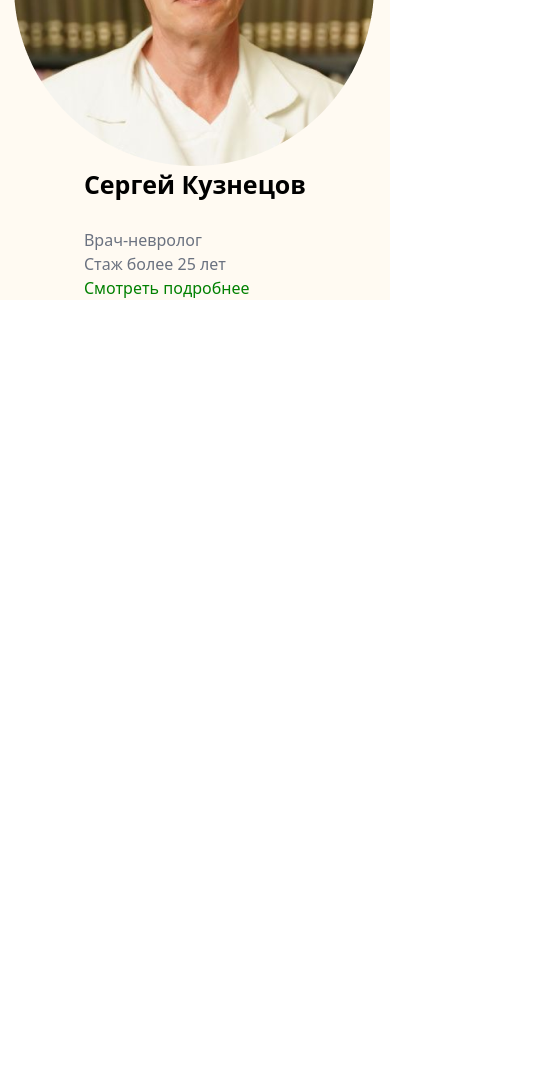
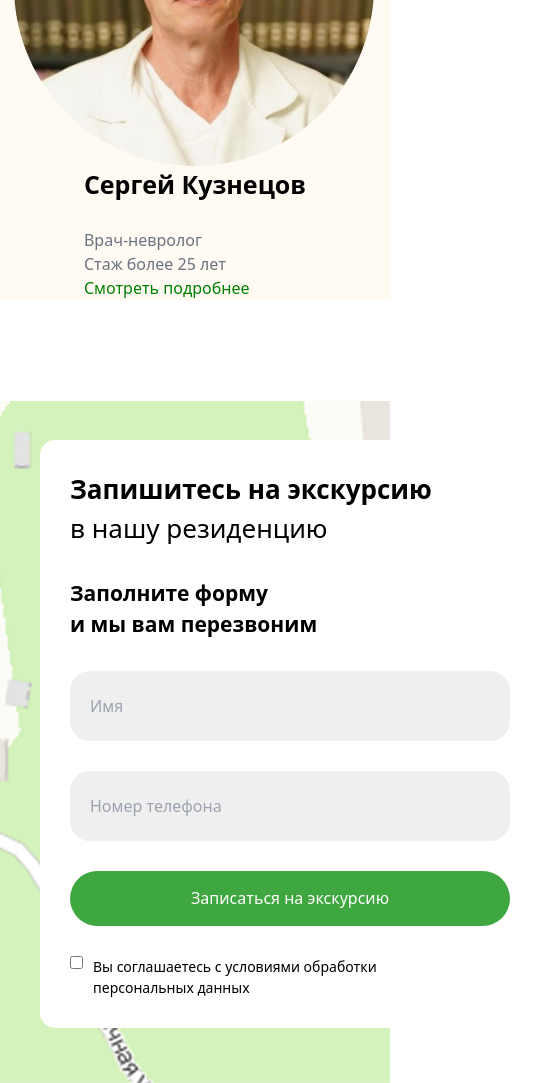
Before and after one commit to Umar777406/figma, a website: page src/index.html in a window 390 px wide. Shown: the part 9725-10808 px from the top of the page, 540 px wide, since content can reach past the window. Before the commit the page ends 10025 px from the top, so only its background shows below. Drawn offline with nearby package versions, Linux system fonts and the light colour scheme; files that its build step writes are made by us from their sources.

Commit message:
section5

```diff
--- a/src/index.html
+++ b/src/index.html
@@ -21,7 +21,7 @@
       </ul>
       <div class="flex items-center gap-6 hidden lg:flex">
         <div class="text-right">
-          <p class="text-gray-500 text-sm leading-none">Есть номер! Звоните</p>
+          <p class="text-gray-500 text-smЕсть номер! Звоните</p>
           <h2 class="text-black font-bold text-lg">+7 495 797 77 35</h2>
         </div>
         <button class="w-[190px] h-[55px] bg-[#3FA73F] hover:bg-[#369336] text-white rounded-[35px] text-[16px]">Заказать звонок</button>
@@ -216,5 +216,22 @@
     </aside>
     </div>
 </section>
+<div class="max-w-[1200px] m-auto">
+  <section class="bg-[url('Map.png')] bg-cover bg-center bg-no-repeat h-[683px] px-[40px] pt-[40px] mt-[100px] flex flex-col lg:flex-row lg:justify-between items-start">
+    <div class="bg-white rounded-[15px] p-[30px] w-[500px]">
+      <h1 class="text-[26px] font-bold">Запишитесь на экскурсию <br><span class="font-[400]">в нашу резиденцию</span></h1>
+      <div class="flex flex-col gap-[30px] mt-[30px]">
+        <h1 class="font-bold text-[21px]">Заполните форму <br>и мы вам перезвоним</h1>
+        <input class="h-[70px] p-[20px] text-[gray] border-none rounded-[20px] bg-[#EFEFEF]" placeholder="Имя" type="text">
+        <input class="h-[70px] p-[20px] text-[gray] border-none rounded-[20px] bg-[#EFEFEF]" placeholder="Номер телефона" type="number">
+        <button class="h-[55px] bg-[#3FA73F] hover:bg-[#369336] text-white rounded-[35px] text-[16px]">Записаться на экскурсию</button>
+        <div class="flex items-start gap-[10px] text-left text-[14px]">
+          <input type="checkbox">
+          <p>Вы соглашаетесь с условиями обработки <br> персональных данных</p>
+        </div>
+      </div>
+  </section>
+</div>
+</div>
 </body>
 </html>
```
Also changed, not shown: src/Map.png (added), src/Соц-сети.png (added).
